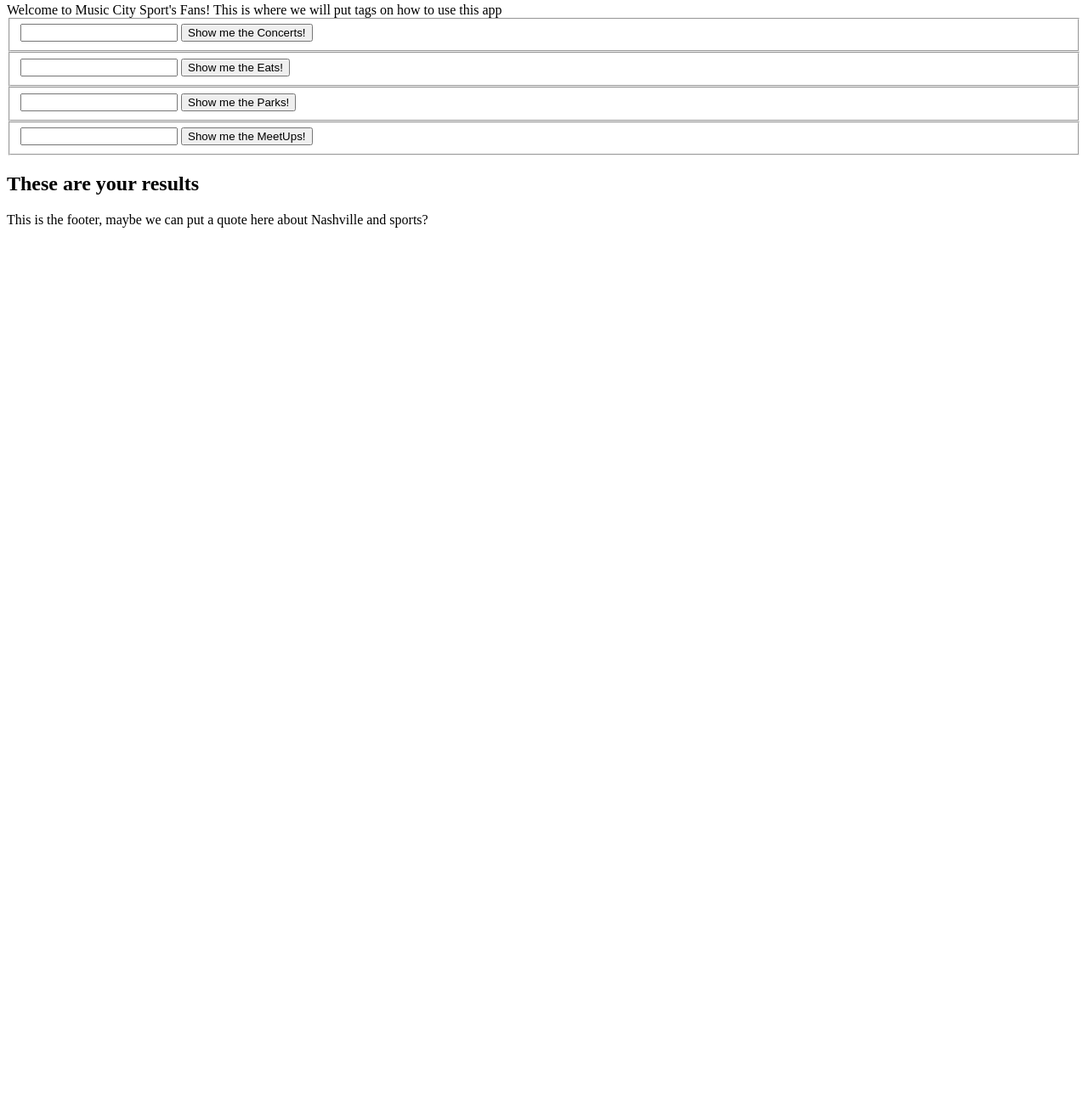
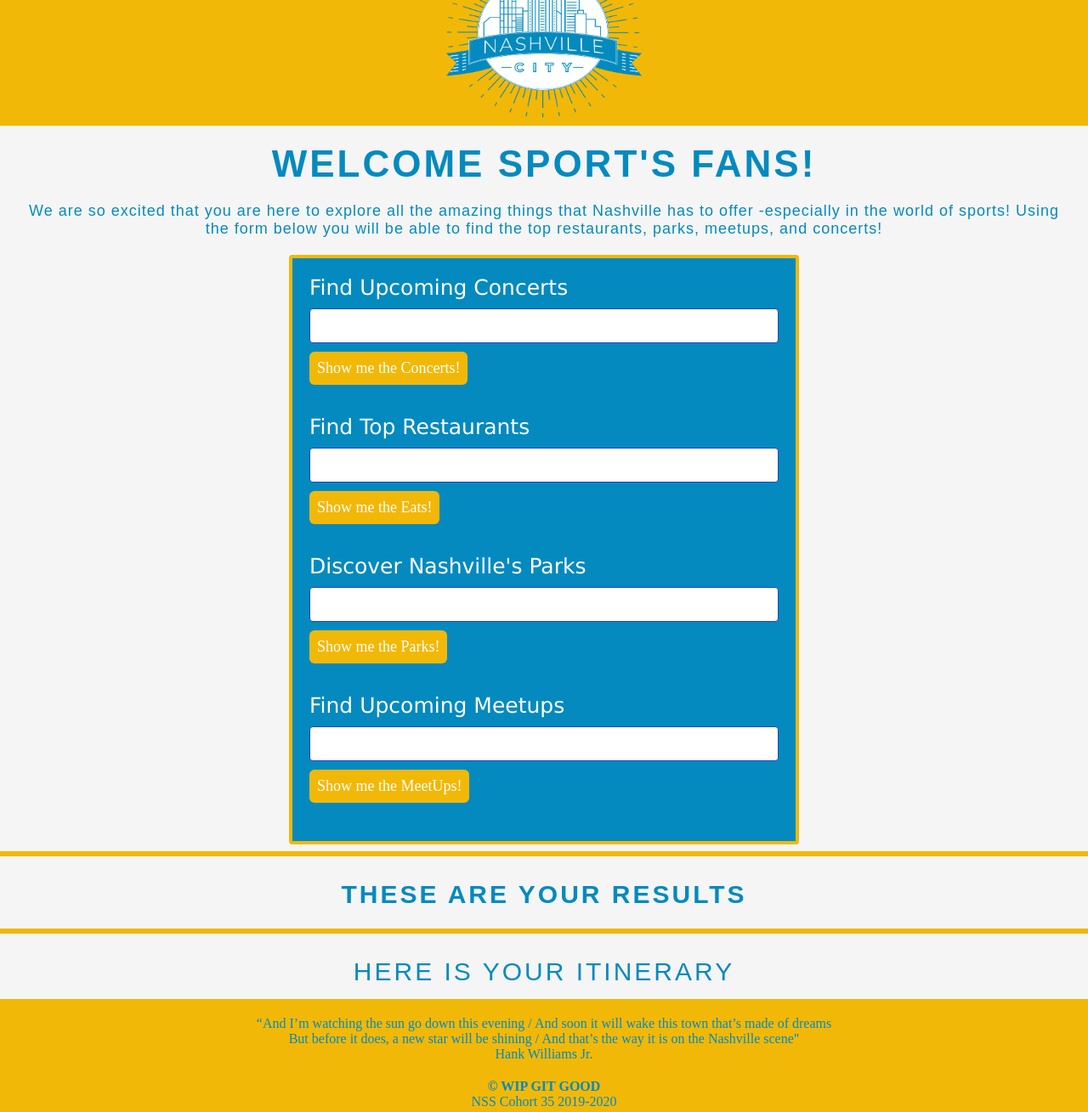
Before and after one commit to nss-day-cohort-35/wip-git-gud, a plain HTML site: page src/index.html in a window 1280 px wide. Shown: the part 77-1386 px from the top of the page at 85% size. Before the commit the page ends 800 px from the top, so only its background shows below. Drawn offline with Linux system fonts and the light colour scheme; files whose address does not match are found by name.

Commit message:
addedcsspart1

```diff
--- a/src/index.html
+++ b/src/index.html
@@ -11,45 +11,59 @@
 
 <body>
     <header>
+     <div class="box">
+        <img src="images/nashvilleimage.png" alt="nashvillesportslogo" height="200" width="230">
+        </div>
+        <div class="headerTitle">
         <h1>Welcome Sport's Fans!</h1>
+        </div>
     </header>
-    <span>
-        Welcome to Music City Sport's Fans! This is where we will put tags on how to use this app
+    <p class="introText">
+        We are so excited that you are here to explore all the amazing things that
+        Nashville has to offer -especially in the world of sports! Using the form below
+        you will be able to find the top restaurants, parks, meetups, and concerts!
     </span>
     <section class="wrapper">
         <form>
             <fieldset>
-                <label for=""></label>
+                <label for="nashvilleConcerts">Find Upcoming Concerts</label>
                 <input type="text" name="concerts" class="concertsInput">
                 <button class="concertsButton" type="button">Show me the Concerts!</button>
             </fieldset>
         </form>
         <form>
             <fieldset>
-                <label for=""></label>
+                <label for="nashvilleRestaurants">Find Top Restaurants</label>
                 <input type="text" name="restaurants" class="restaurantsInput">
                 <button class="restaurantsButton" type="button">Show me the Eats!</button>
             </fieldset>
         </form>
         <form>
             <fieldset>
-                <label for=""></label>
+                <label for="nashvilleParks">Discover Nashville's Parks</label>
                 <input type="text" name="parks" class="parksInput">
                 <button class="parksButton" type="button">Show me the Parks!</button>
             </fieldset>
         </form>
         <form>
                 <fieldset>
-                    <label for=""></label>
+                    <label for="nashvilleMeetups">Find Upcoming Meetups</label>
                     <input type="text" name="meetups" class="meetupsInput">
                     <button class="meetupsButton" type="button">Show me the MeetUps!</button>
                 </fieldset>
             </form>
     </section>
-    <h2>These are your results</h2>
+    <hr>
+    <h2 class="resultsList">These are your results</h2>
     <article class ="resultsContainer"></article>
+    <hr>
+    <p class="intineraryList">Here is Your Itinerary</p>
     <footer>
-        <p>This is the footer, maybe we can put a quote here about Nashville and sports?</p>
+        <p class="footerQuote">“And I’m watching the sun go down this evening / And soon it will wake this town that’s made of dreams <br>
+            But before it does, a new star will be shining / And that’s the way it is on the Nashville scene" <br>
+            Hank Williams Jr.</p>
+        <p class="information"><strong>&copy; WIP GIT GOOD</strong> <br> NSS Cohort 35 2019-2020</p>
+    </footer>
     </footer>
 </body>
 <script src="scripts/concerts.js"></script>
--- a/src/styles/main.css
+++ b/src/styles/main.css
@@ -0,0 +1,200 @@
+* {
+    margin: 0;
+    padding: 0;
+    box-sizing: border-box;
+}
+
+
+.box {
+    background-color:#F2B807;
+    max-width:100%;
+    height:170px;
+    text-align: center;
+    padding-top: 15px;
+    padding-bottom: 210px;
+}
+
+body {
+    background-color: whitesmoke;
+    margin: 0 auto;
+}
+
+footer {
+    background-color: #F2B807;
+    height: 150px;
+    color: #048ABF;
+    text-align: center;
+
+}
+
+.footerQuote {
+    padding-left: 20px;
+    padding-right: 20px;
+    padding-top: 20px;
+}
+
+.information {
+    padding-top: 20px;
+}
+
+h1 {
+    font-family: 'Fjalla One', sans-serif;
+    text-transform: uppercase;
+    letter-spacing: 3px;
+}
+
+.headerTitle {
+    padding-top: 20px;
+    text-align: center;
+    color: #048ABF;
+    font-size: 22px;
+    padding-bottom: 20px;
+}
+
+.introText {
+    text-align: center;
+    font-family: 'Fjalla One', sans-serif;
+    letter-spacing: 1px;
+    padding-bottom: 20px;
+    padding-left: 20px;
+    padding-right: 20px;
+    color: #048ABF;
+    font-size: 18px;
+
+}
+
+.wrapper {
+    background-color:#048ABF;
+    width: 600px;
+    padding-top: 20px;
+    padding-bottom: 10px;
+    padding-left: 20px;
+    padding-right: 20px;
+    display: block;
+    margin-left: auto;
+    margin-right: auto;
+    border-radius: 25px;
+    border: 4px solid #F2B807;
+    border-radius: 4px;
+}
+
+input {
+    width: 100%;
+    padding: 12px 20px;
+    margin: 10px 0;
+    box-sizing: border-box;
+    border: 0.5px solid #2841cd;
+    border-radius: 4px;
+    font-family: Verdana, sans-serif;
+    text-decoration: none;
+    letter-spacing: 2px;
+  }
+
+  fieldset {
+      border: 0px;
+  }
+
+  label {
+    font-family: Verdana, sans-serif;
+    font-size: 25px;
+    color: white;
+    padding-top: 150px;
+  }
+
+ .parksButton {
+     margin-bottom: 20px;
+     margin-bottom: 35px;
+ background-color: #F2B807;
+ padding: .5em;
+ -moz-border-radius: 5px;
+ -webkit-border-radius: 5px;
+ border-radius: 6px;
+ color: #fff;
+ font-family: 'Oswald';
+ font-size: 18px;
+ text-decoration: none;
+ border: none;
+ }
+
+ .restaurantsButton {
+     margin-bottom: 20px;
+     margin-bottom: 35px;
+ background-color: #F2B807;
+ padding: .5em;
+ -moz-border-radius: 5px;
+ -webkit-border-radius: 5px;
+ border-radius: 6px;
+ color: #fff;
+ font-family: 'Oswald';
+ font-size: 18px;
+ text-decoration: none;
+ border: none;
+ }
+
+ .concertsButton {
+ margin-bottom: 35px;
+ background-color: #F2B807;
+ padding: .5em;
+ -moz-border-radius: 5px;
+ -webkit-border-radius: 5px;
+ border-radius: 6px;
+ color: #fff;
+ font-family: 'Oswald';
+ font-size: 18px;
+ text-decoration: none;
+ border: none;
+}
+
+.meetupsButton {
+    margin-bottom: 35px;
+    background-color: #F2B807;
+    padding: .5em;
+    -moz-border-radius: 5px;
+    -webkit-border-radius: 5px;
+    border-radius: 6px;
+    color: #fff;
+    font-family: 'Oswald';
+    font-size: 18px;
+    text-decoration: none;
+    border: none;
+   }
+
+
+.concertsButton:hover {
+    border: none;
+    background: orange;
+    box-shadow: 0px 0px 1px #777;
+   }
+
+   .resultsList {
+    font-family: 'Fjalla One', sans-serif;
+    text-transform: uppercase;
+    letter-spacing: 3px;
+    font-size: 30px;
+    text-align:center;
+    color: #048ABF;
+    padding-top: 20px;
+    padding-bottom: 15px;
+
+   }
+
+   .intineraryList {
+    font-family: 'Fjalla One', sans-serif;
+    text-transform: uppercase;
+    letter-spacing: 3px;
+    font-size: 30px;
+    text-align:center;
+    color: #048ABF;
+    padding-top: 20px;
+    padding-bottom: 15px;
+   }
+
+   hr {
+    display: block;
+    margin-top: 0.5em;
+    margin-bottom: 0.5em;
+    margin-left: auto;
+    margin-right: auto;
+    border-style: none;
+    height: 6px;
+    background-color: #F2B807;
```
Also changed, not shown: src/images/index.png (added), src/images/nashvilleimage.png (added), src/scripts/Modulerized Files/events.js (renamed from src/scripts/events.js).
